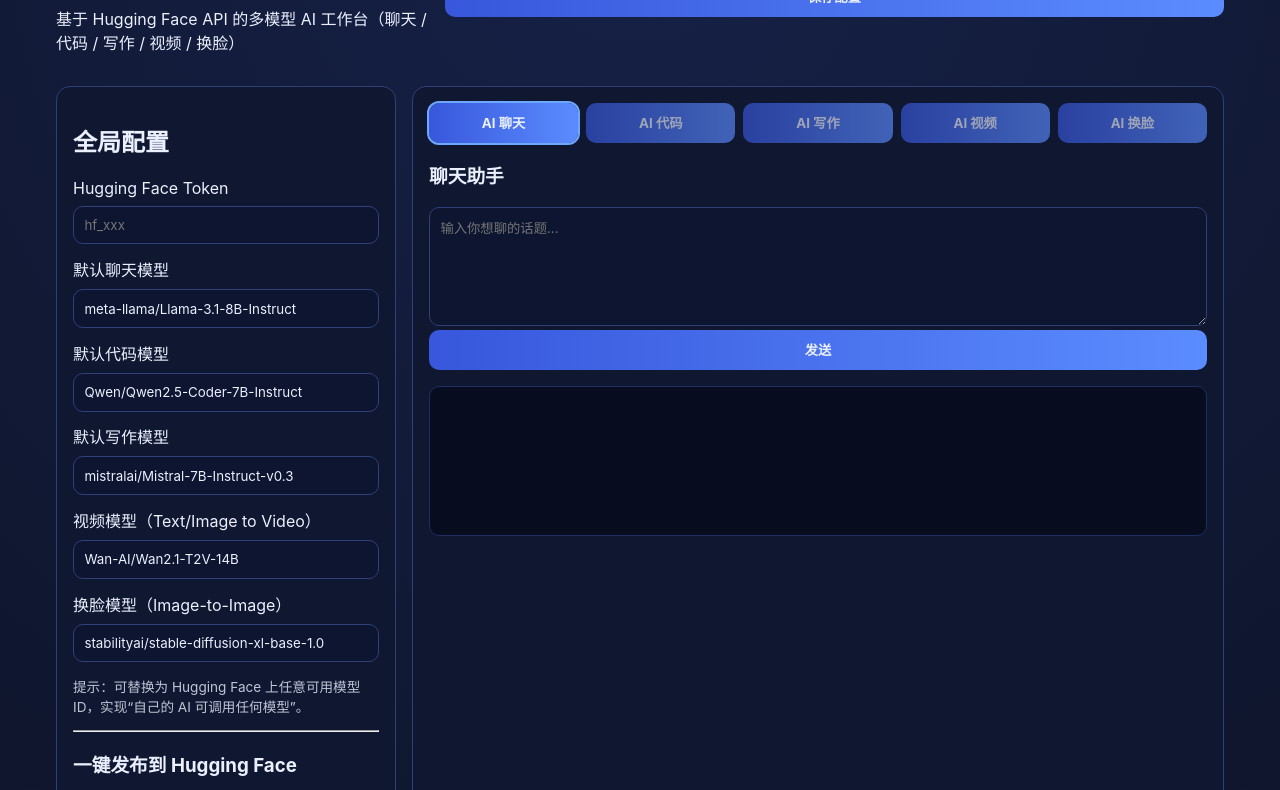
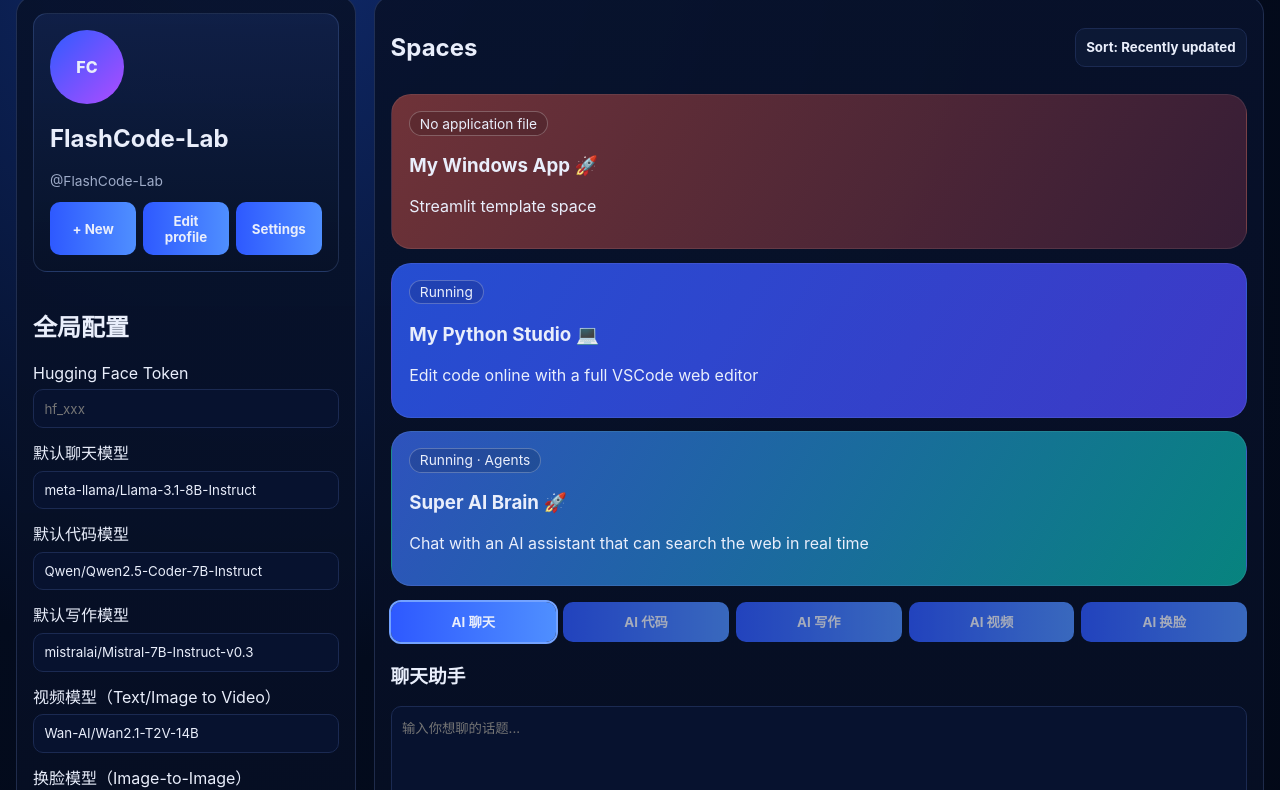
Before and after one commit to zhouyincheng40-commits/my-ai-coder, a plain HTML site: page index.html in a window 1280 px wide. Shown: the part 92-882 px from the top of the page. Drawn offline with Linux system fonts and the light colour scheme.

Commit message:
Restyle UI to match Hugging Face Spaces profile layout

```diff
--- a/index.html
+++ b/index.html
@@ -8,15 +8,35 @@
   </head>
   <body>
     <header class="topbar">
-      <div>
-        <h1>My Omni AI Studio</h1>
-        <p>基于 Hugging Face API 的多模型 AI 工作台（聊天 / 代码 / 写作 / 视频 / 换脸）</p>
+      <div class="brand">
+        <span class="logo">🤗</span>
+        <strong>My Omni AI Studio</strong>
       </div>
+      <div class="search-wrap">
+        <input type="text" readonly value="Search models, datasets, spaces..." aria-label="search placeholder" />
+      </div>
+      <nav class="topnav">
+        <a href="#">Models</a>
+        <a href="#">Datasets</a>
+        <a href="#">Spaces</a>
+      </nav>
       <button id="saveConfigBtn">保存配置</button>
     </header>
 
     <main class="layout">
-      <aside class="panel settings">
+      <aside class="sidebar panel">
+        <div class="profile-card">
+          <div class="avatar">FC</div>
+          <h2>FlashCode-Lab</h2>
+          <p class="hint">@FlashCode-Lab</p>
+          <div class="profile-actions">
+            <button type="button">+ New</button>
+            <button type="button">Edit profile</button>
+            <button type="button">Settings</button>
+          </div>
+        </div>
+
+        <section class="settings">
         <h2>全局配置</h2>
         <label>Hugging Face Token
           <input id="hfToken" type="password" placeholder="hf_xxx" />
@@ -57,9 +77,33 @@
         <button id="copyDeployCmdBtn" type="button">复制已替换的一键命令</button>
         <pre id="deployCmdOutput" class="output"></pre>
         <p class="hint">如果你已经在上方填写了 Token，复制出的命令会自动替换为可直接执行版本。</p>
+        </section>
       </aside>
 
       <section class="panel workspace">
+        <div class="workspace-head">
+          <h2>Spaces</h2>
+          <button type="button" class="ghost">Sort: Recently updated</button>
+        </div>
+
+        <section class="space-cards">
+          <article class="space-card card-red">
+            <span class="badge">No application file</span>
+            <h3>My Windows App 🚀</h3>
+            <p>Streamlit template space</p>
+          </article>
+          <article class="space-card card-blue">
+            <span class="badge">Running</span>
+            <h3>My Python Studio 💻</h3>
+            <p>Edit code online with a full VSCode web editor</p>
+          </article>
+          <article class="space-card card-cyan">
+            <span class="badge">Running · Agents</span>
+            <h3>Super AI Brain 🚀</h3>
+            <p>Chat with an AI assistant that can search the web in real time</p>
+          </article>
+        </section>
+
         <nav class="tabs">
           <button class="tab active" data-tab="chat">AI 聊天</button>
           <button class="tab" data-tab="code">AI 代码</button>
--- a/styles.css
+++ b/styles.css
@@ -1,10 +1,10 @@
 :root {
   color-scheme: dark;
-  --bg: #0b1020;
-  --panel: #121936;
-  --text: #ebf0ff;
-  --accent: #6ea8fe;
-  --border: #2f3f7a;
+  --bg: #020918;
+  --panel: #07112a;
+  --line: #1b2a52;
+  --text: #e9eefb;
+  --muted: #9eabc8;
 }
 
 * {
@@ -14,44 +14,104 @@
 
 body {
   margin: 0;
-  background: radial-gradient(circle at top, #162147, var(--bg));
   color: var(--text);
-}
-
-.topbar,
-footer {
-  max-width: 1200px;
-  margin: 0 auto;
-  padding: 1rem;
+  background: radial-gradient(circle at 20% 0%, #102b6f 0%, #030b1d 40%, #020713 100%);
 }
 
 .topbar {
+  position: sticky;
+  top: 0;
+  z-index: 10;
+  display: grid;
+  grid-template-columns: auto minmax(220px, 1fr) auto auto;
+  align-items: center;
+  gap: 1rem;
+  padding: 0.9rem 1.2rem;
+  border-bottom: 1px solid rgba(144, 174, 255, 0.2);
+  background: rgba(4, 10, 24, 0.9);
+  backdrop-filter: blur(10px);
+}
+
+.brand {
   display: flex;
-  justify-content: space-between;
   align-items: center;
+  gap: 0.6rem;
+  font-size: 1.55rem;
+}
+
+.logo {
+  font-size: 2rem;
+}
+
+.search-wrap input {
+  width: 100%;
+  border-radius: 14px;
+  border: 1px solid var(--line);
+  background: #040d22;
+  color: var(--muted);
+  padding: 0.75rem 1rem;
+}
+
+.topnav {
+  display: flex;
   gap: 1rem;
 }
 
+.topnav a {
+  color: var(--muted);
+  text-decoration: none;
+  font-weight: 600;
+}
+
 .layout {
-  max-width: 1200px;
-  margin: 0 auto;
-  padding: 0 1rem 1rem;
   display: grid;
   grid-template-columns: 340px 1fr;
-  gap: 1rem;
+  gap: 1.1rem;
+  padding: 1rem;
+  min-height: calc(100vh - 80px);
 }
 
 .panel {
-  background: color-mix(in srgb, var(--panel) 90%, black);
-  border: 1px solid var(--border);
+  border: 1px solid rgba(146, 178, 255, 0.18);
+  border-radius: 18px;
+  background: linear-gradient(180deg, rgba(8, 18, 43, 0.92), rgba(5, 13, 31, 0.95));
+}
+
+.sidebar {
+  padding: 1rem;
+  display: grid;
+  gap: 1rem;
+  align-content: start;
+}
+
+.profile-card {
+  padding: 1rem;
   border-radius: 14px;
-  padding: 1rem;
+  border: 1px solid rgba(135, 170, 255, 0.18);
+  background: linear-gradient(180deg, rgba(17, 34, 75, 0.85), rgba(8, 18, 40, 0.9));
+}
+
+.avatar {
+  width: 74px;
+  height: 74px;
+  border-radius: 50%;
+  display: grid;
+  place-items: center;
+  font-weight: 800;
+  background: linear-gradient(135deg, #2f5bff, #ae4cff);
+  margin-bottom: 0.7rem;
+}
+
+.profile-actions {
+  display: grid;
+  grid-template-columns: repeat(3, 1fr);
+  gap: 0.4rem;
 }
 
 .settings label {
   display: grid;
-  gap: 0.5rem;
-  margin-bottom: 0.8rem;
+  gap: 0.4rem;
+  margin-bottom: 0.75rem;
 }
 
 input,
@@ -60,33 +120,83 @@ textarea,
 button {
   width: 100%;
   border-radius: 10px;
-  border: 1px solid var(--border);
-  background: #0d1530;
+  border: 1px solid var(--line);
+  background: #07122f;
   color: var(--text);
   padding: 0.65rem;
 }
 
 button {
-  background: linear-gradient(90deg, #3857dc, #5b8cff);
   border: 0;
   cursor: pointer;
   font-weight: 700;
+  background: linear-gradient(90deg, #2e59ff, #4f8fff);
+}
+
+.workspace {
+  padding: 1rem;
+}
+
+.workspace-head {
+  display: flex;
+  justify-content: space-between;
+  align-items: center;
+  margin-bottom: 0.8rem;
+}
+
+.ghost {
+  width: auto;
+  border: 1px solid var(--line);
+  background: rgba(13, 26, 56, 0.85);
+}
+
+.space-cards {
+  display: grid;
+  gap: 0.85rem;
+  margin-bottom: 1rem;
+}
+
+.space-card {
+  border-radius: 20px;
+  padding: 1rem 1.1rem;
+  border: 1px solid rgba(255, 255, 255, 0.08);
+}
+
+.card-red {
+  background: linear-gradient(120deg, rgba(134, 58, 59, 0.82), rgba(64, 33, 57, 0.82));
+}
+
+.card-blue {
+  background: linear-gradient(120deg, rgba(42, 86, 232, 0.88), rgba(69, 64, 221, 0.88));
+}
+
+.card-cyan {
+  background: linear-gradient(120deg, rgba(54, 96, 218, 0.84), rgba(8, 154, 144, 0.84));
+}
+
+.badge {
+  display: inline-block;
+  font-size: 0.86rem;
+  border-radius: 999px;
+  padding: 0.2rem 0.6rem;
+  border: 1px solid rgba(255, 255, 255, 0.25);
+  background: rgba(0, 0, 0, 0.14);
 }
 
 .tabs {
   display: grid;
   grid-template-columns: repeat(5, minmax(0, 1fr));
-  gap: 0.5rem;
-  margin-bottom: 1rem;
+  gap: 0.45rem;
+  margin-bottom: 0.8rem;
 }
 
 .tab {
-  opacity: 0.65;
+  opacity: 0.7;
 }
 
 .tab.active {
   opacity: 1;
-  outline: 2px solid var(--accent);
+  outline: 2px solid #73a2ff;
 }
 
 .tab-panel {
@@ -98,29 +208,18 @@ button {
 }
 
 .output {
-  min-height: 150px;
+  min-height: 110px;
   white-space: pre-wrap;
-  background: #070d1f;
+  border-radius: 10px;
+  border: 1px solid #243868;
+  background: #040d23;
   padding: 0.75rem;
-  border-radius: 10px;
-  border: 1px solid #1f2d63;
 }
 
 .hint {
-  font-size: 0.85rem;
-  opacity: 0.8;
+  color: var(--muted);
+  font-size: 0.86rem;
 }
-
-@media (max-width: 980px) {
-  .layout {
-    grid-template-columns: 1fr;
-  }
-
-  .tabs {
-    grid-template-columns: repeat(2, minmax(0, 1fr));
-  }
-}
-
 
 .inline-control {
   display: flex;
@@ -131,3 +230,22 @@ button {
 .inline-control input[type="checkbox"] {
   width: auto;
 }
+
+footer {
+  padding: 0.6rem 1rem 1rem;
+  color: var(--muted);
+}
+
+@media (max-width: 1100px) {
+  .topbar {
+    grid-template-columns: 1fr;
+  }
+
+  .layout {
+    grid-template-columns: 1fr;
+  }
+
+  .tabs {
+    grid-template-columns: repeat(2, minmax(0, 1fr));
+  }
+}
```
Also changed, not shown: README.md.
